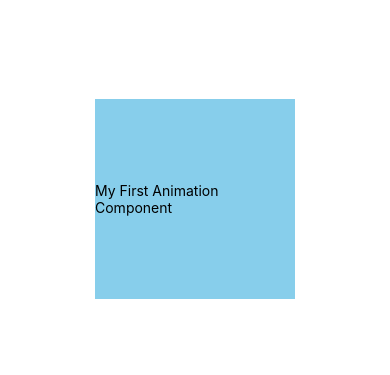
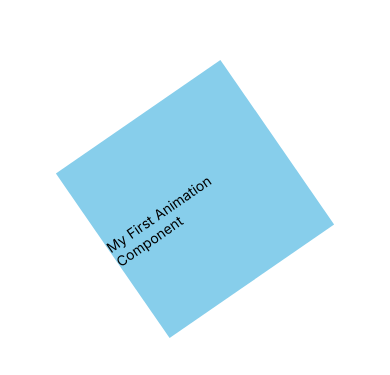
Before and after one commit to vaibhav164/RNLearning, a React Native app: screen / in a window 390 px wide. Shown: the part 223-598 px from the top of the page. Built offline with nearby package versions, Linux system fonts and the light colour scheme.

Commit message:
Rotate Animation

```diff
--- a/src/Screens/Animations.tsx
+++ b/src/Screens/Animations.tsx
@@ -1,18 +1,27 @@
-import React, { useEffect, useRef } from 'react'
+import React, { useEffect, useRef, useState } from 'react'
 import { Animated, StyleSheet, Text } from 'react-native'
 
 function Animations() {
     const fadeAnimationRef = useRef((new Animated.Value(0))).current;
-
     useEffect(() => {
         Animated.timing(fadeAnimationRef, {
-            toValue: 1,
-            duration: 1000,
-            useNativeDriver: true
+            toValue: 10000000,
+            useNativeDriver: true,
+            duration: 30000
         }).start();
     }, [fadeAnimationRef])
+
+    // const translateX = fadeAnimationRef.interpolate({
+    //     inputRange: [0, 100],
+    //     outputRange: [0, 400],
+    // });
     return (
-        <Animated.View style={{ ...styles.container, opacity: fadeAnimationRef }}>
+        <Animated.View style={{
+            ...styles.container, transform: [
+                // { translateX },
+                { rotate: fadeAnimationRef.interpolate({ inputRange: [0, 1], outputRange: ['0deg', '360deg'] }) }
+            ]
+        }}>
             <Text>{"My First Animation Component"}</Text>
         </Animated.View>
     )
```
